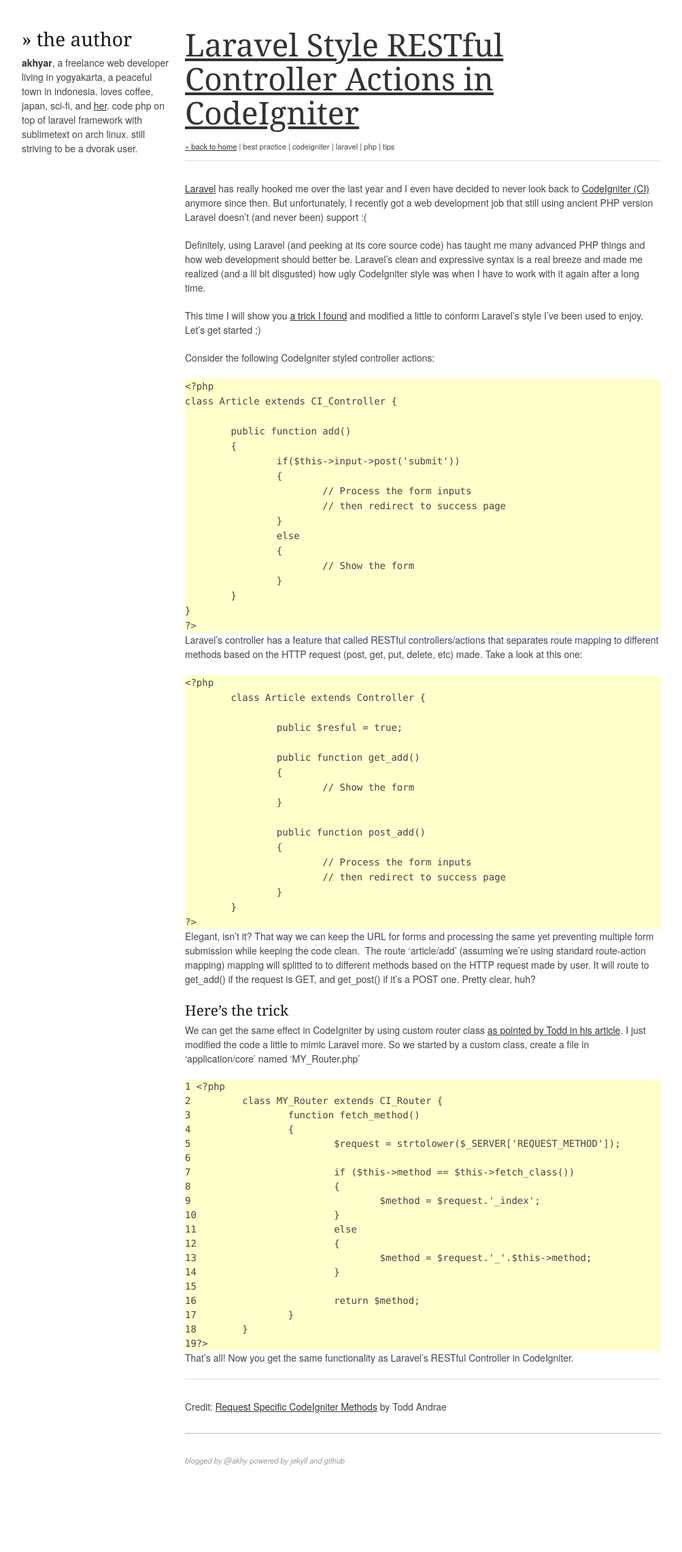
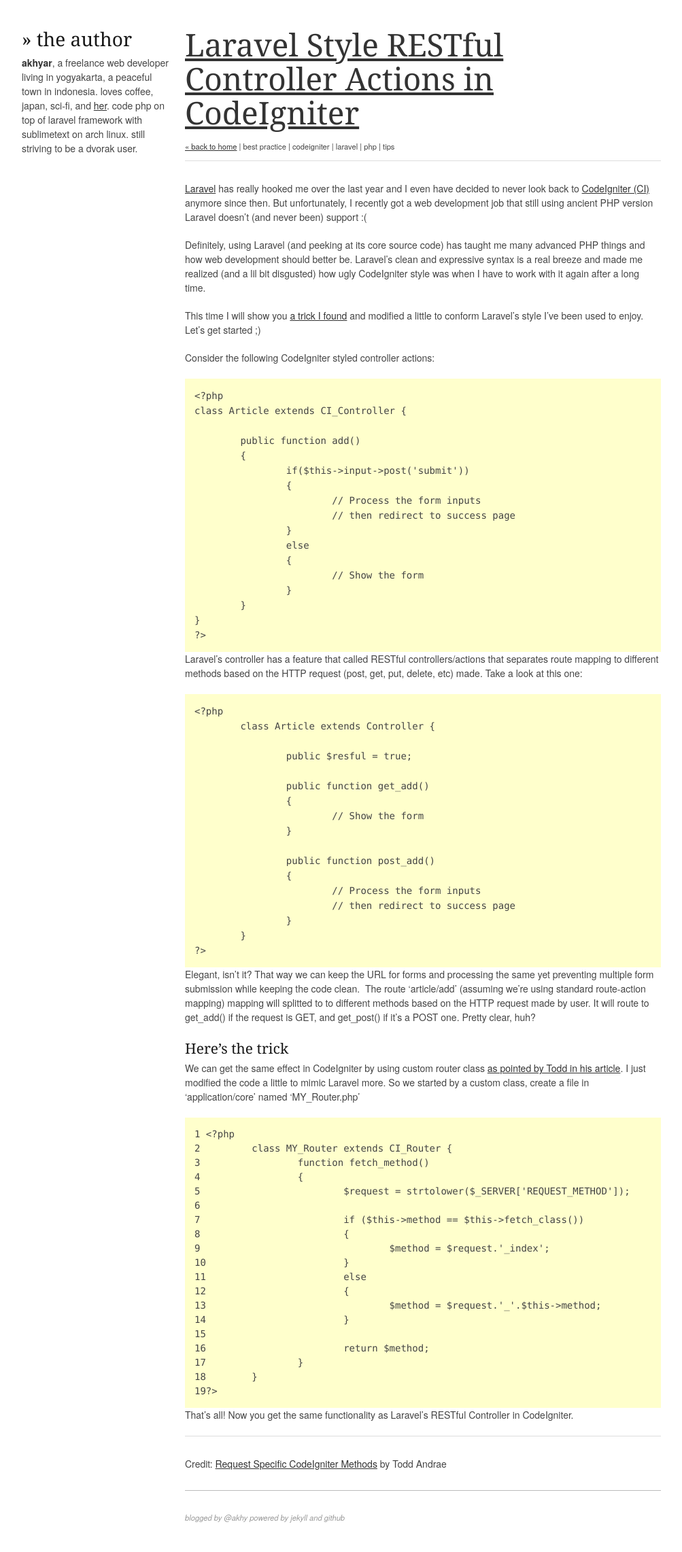
Before and after one commit to akhy/akhyrul.github.com, a Jekyll site: the page built from _posts/2012-12-31-laravel-style-restful-controller-actions-in-codeigniter.markdown, in a window 1280 px wide. Shown: the whole page at 68% size, without its empty margins (138-1141 px from the left). Built offline with Jekyll 4.4.1, drawn with Linux system fonts in a browser that asks for light colours; Markdown is read by kramdown in place of the engine named in the settings; before the commit the page ends 2199 px from its top, so only the background shows below that.

Commit message:
Prettify code

```diff
--- a/assets/css/solarized-light.css
+++ b/assets/css/solarized-light.css
@@ -1,4 +1,4 @@
-.hll, .highlight { background-color: #ffffcc }
+.hll, .highlight { background-color: #ffffcc; padding: 1em; }
 .highlight .c { color: #586E75 } /* Comment */
 .highlight .err { color: #93A1A1 } /* Error */
 .highlight .g { color: #93A1A1 } /* Generic */
```
